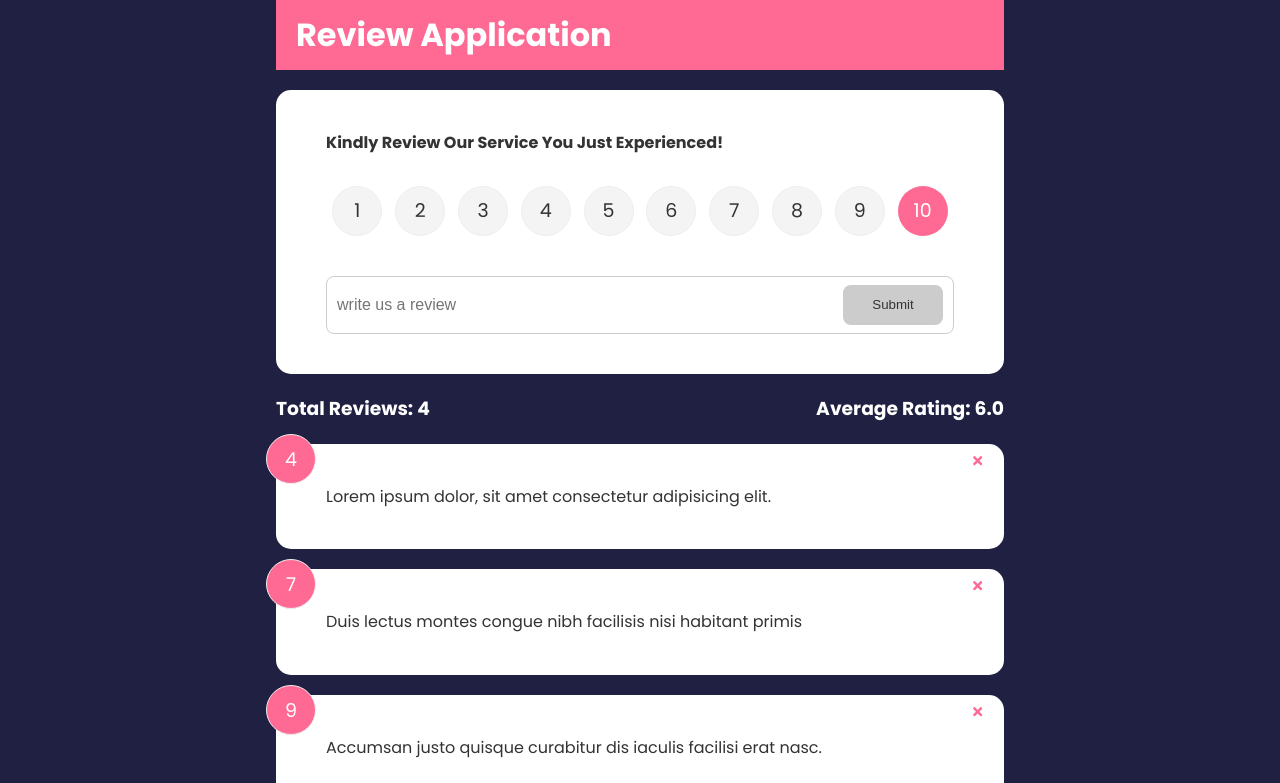
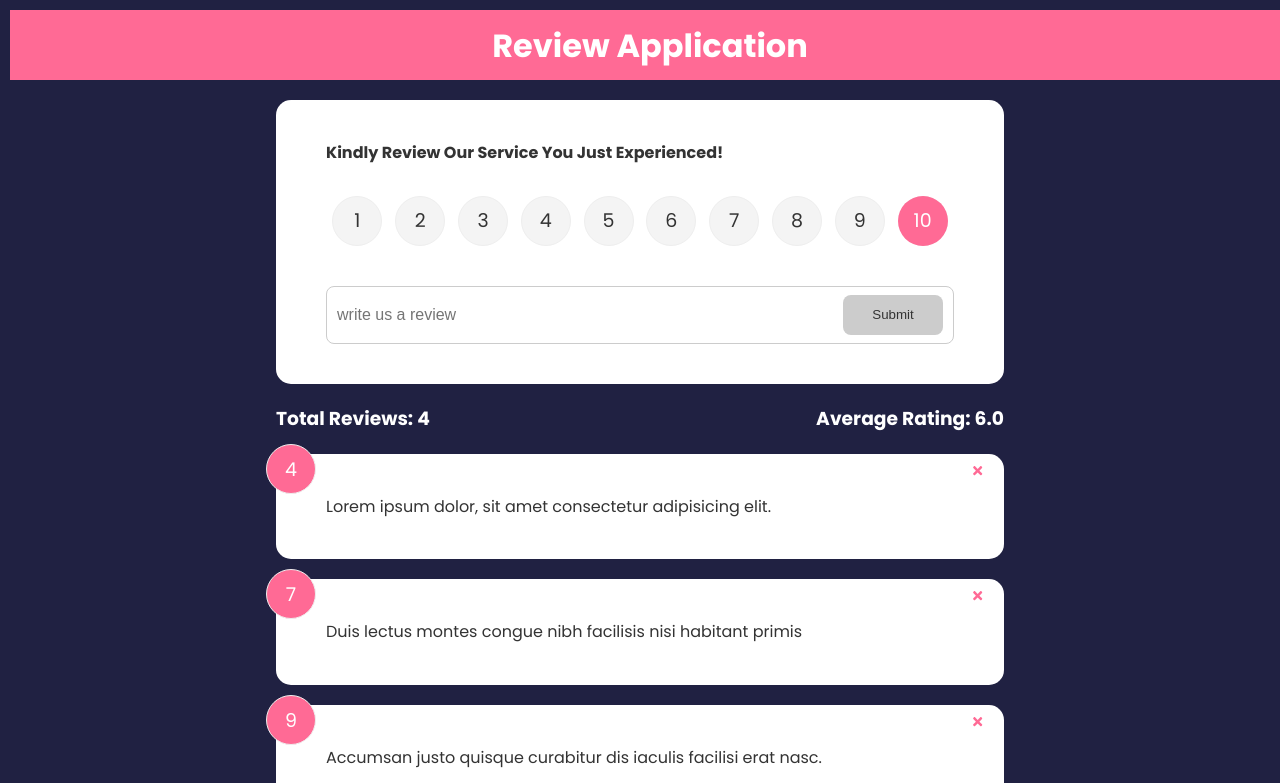
Before and after one commit to CodeLeom/react-introductory, a React (Create React App) app: page / in a window 1280 px wide. Shown: the top 783 px of the page. Built offline with nearby package versions, Linux system fonts and the light colour scheme.

Commit message:
finalized the submit function

```diff
--- a/package.json
+++ b/package.json
@@ -10,6 +10,7 @@
     "react-dom": "^18.2.0",
     "react-icons": "^4.7.1",
     "react-scripts": "5.0.1",
+    "uuid": "^9.0.0",
     "web-vitals": "^2.1.4"
   },
   "scripts": {
--- a/src/App.js
+++ b/src/App.js
@@ -1,4 +1,5 @@
 import {useState} from 'react'
+import {v4 as uuidv4} from 'uuid'
 import Header from "./components/Header"
 import ReviewStats from './components/ReviewStats'
 import ReviewList from "./components/ReviewList"
@@ -10,6 +11,11 @@ function App(){
 
     const [review, setReview] = useState(reviewData)
 
+    const addReview = (newReview) => {
+      newReview.id = uuidv4()
+      setReview([newReview, ...review])
+    }
+
     const deleteReview = (id) => {
       if(window.confirm('Are you sure you want to delete this review from the review list?')){
       setReview(review.filter((item) => item.id !== id))
@@ -18,13 +24,14 @@ function App(){
 
 
     return (
-      <div className="container">
-
+      <>
         <Header />
-        <ReviewForm />
-        <ReviewStats review={review} />
-        <ReviewList review={review} revDelete={deleteReview} />
-      </div>
+          <div className="container">
+            <ReviewForm handleAdd={addReview} />
+            <ReviewStats review={review} />
+            <ReviewList review={review} revDelete={deleteReview} />
+          </div>
+      </>
     )
 }
 
--- a/src/components/GiveRating.jsx
+++ b/src/components/GiveRating.jsx
@@ -5,6 +5,7 @@ function GiveRating({select}) {
 
     const handleRating = (e) => {
         setSelected(+e.currentTarget.value)
+        select(+e.currentTarget.value)
     }
   return (
         <>
--- a/src/components/Header.jsx
+++ b/src/components/Header.jsx
@@ -7,7 +7,7 @@ function Header({text, bgColor, textColor}) {
     }
 
   return (
-    <header style= {headerStyle} className='container'>
+    <header style= {headerStyle} className='head'>
         <div>
             <h1>{text}</h1>
         </div>
--- a/src/components/ReviewForm.jsx
+++ b/src/components/ReviewForm.jsx
@@ -3,7 +3,7 @@ import Card from "./Card"
 import Button from './Button'
 import GiveRating from './GiveRating'
 
-function ReviewForm() {
+function ReviewForm({handleAdd}) {
     const [text, setText] = useState('')
     const [btnDisabled, setBtnDisabled] = useState(true)
     const [message, setMessage] = useState('')
@@ -23,11 +23,23 @@ function ReviewForm() {
         setText(e.target.value)
     }
 
+    const formSubmit = (e) => {
+        e.preventDefault()
+        if(text.trim().length > 15){
+            const newReview = {
+                text,
+                rating
+            }
+            handleAdd(newReview)
+            setText('')
+        }
+    }
+
   return (
     <Card>
-        <form>
+        <form onSubmit={formSubmit}>
             <h4>Kindly Review Our Service You Just Experienced!</h4>
-            <GiveRating select={rating}/>
+            <GiveRating select={(rating) => setRating(rating)}/>
             <div className="input-group">
                 <input onChange={textChangeHandler} type="text" placeholder="write us a review" value={text} />
                 <Button type="submit" isDisabled={btnDisabled}>Submit</Button>
--- a/src/index.css
+++ b/src/index.css
@@ -26,10 +26,12 @@ ul {
 header {
   height: 70px;
   width: 100%;
-  display: flex;
+  /* display: flex; */
   justify-content: space-between;
   align-items: center;
-  margin-bottom: 30px;
+  margin: 10px;
+  padding: 10px;
+  text-align: center;
 }
 
 .card {
```
Also changed, not shown: 1 other file (tests, documents, lock files or other folders).
